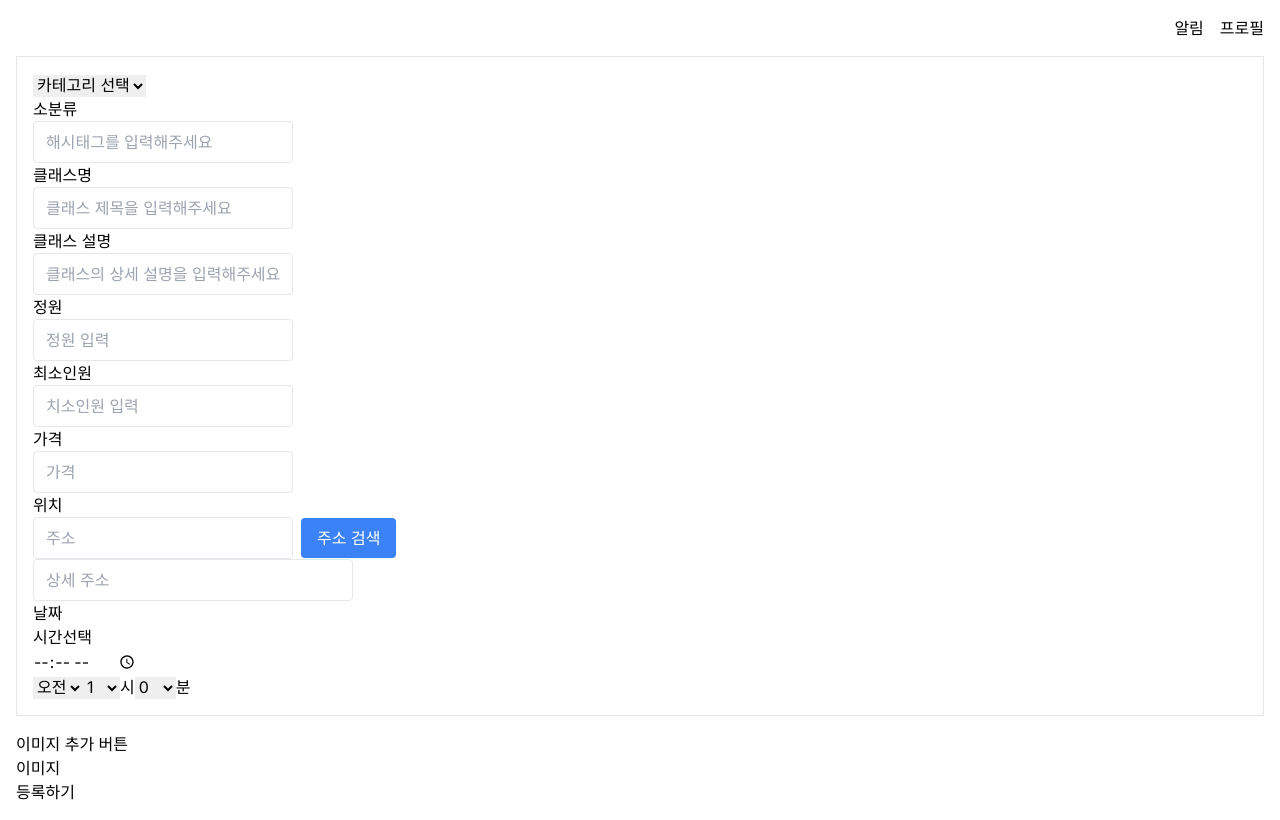
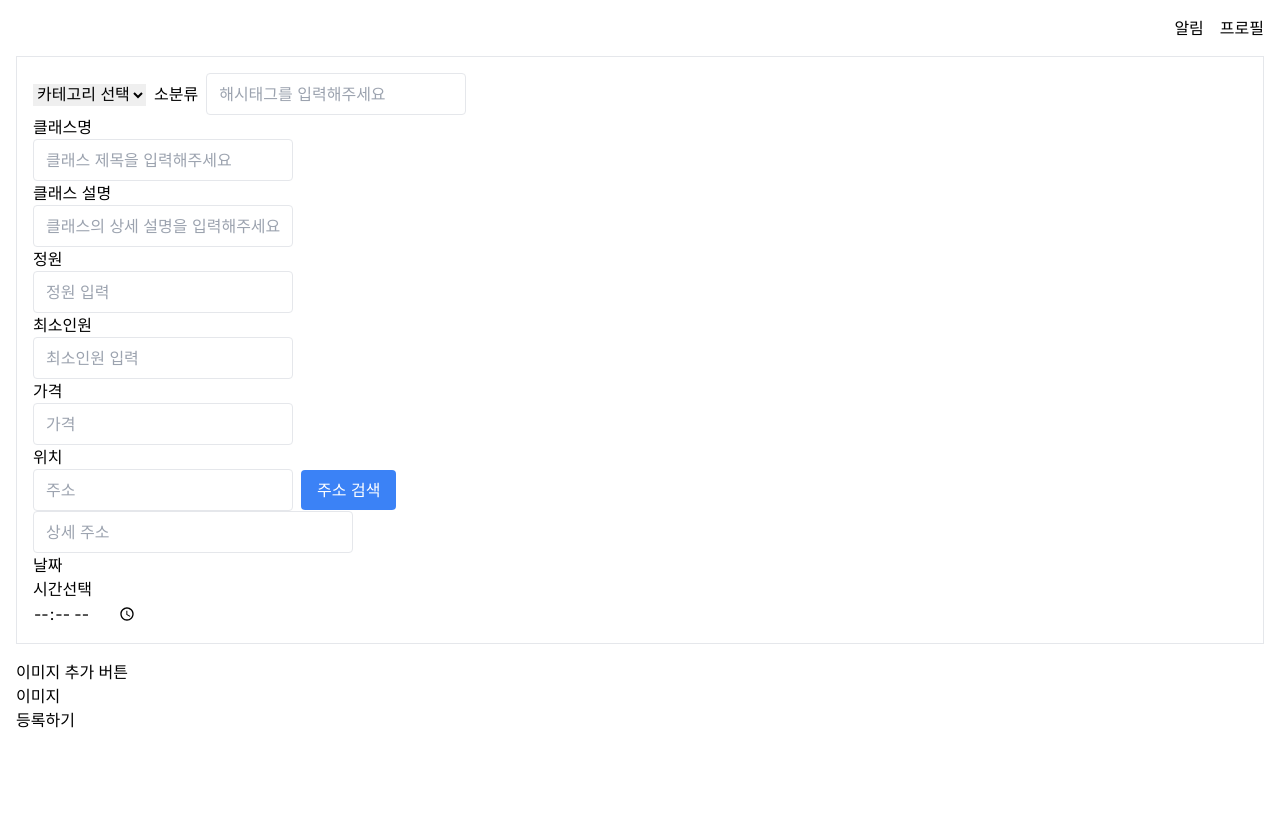
Before and after one commit to ClassRoom-Project/ClassRoom-Project, a Next.js app: page /register in a window 1280 px wide. Built offline with nearby package versions, Linux system fonts and the light colour scheme.

Commit message:
style: flex 설정 #11

```diff
--- a/src/app/register/page.tsx
+++ b/src/app/register/page.tsx
@@ -18,10 +18,6 @@ export default function RegisterPage() {
   const [address, setAddress] = useState('');
   const [detailAddress, setDetailAddress] = useState('');
   const [selectedTime, setSelectedTime] = useState('');
-  // 추가된 상태 관리
-  const [timeHour, setTimeHour] = useState('');
-  const [timeMinute, setTimeMinute] = useState('');
-  const [timePeriod, setTimePeriod] = useState('');
 
   // 우편번호 찾기 모달을 여는 함수
   const openPostCode = () => {
@@ -92,24 +88,6 @@ export default function RegisterPage() {
     setSelectedTime(event.target.value);
   };
 
-  // 시간, 분, 오전/오후 선택을 위한 옵션
-  const hours = Array.from({ length: 12 }, (_, i) => i + 1);
-  const minutes = Array.from({ length: 60 }, (_, i) => i);
-  const periods = ['오전', '오후'];
-
-  // 시간 변경 핸들러 함수
-  const handleTimeHourChange = (event: React.ChangeEvent<HTMLSelectElement>) => {
-    setTimeHour(event.target.value);
-  };
-
-  const handleTimeMinuteChange = (event: React.ChangeEvent<HTMLSelectElement>) => {
-    setTimeMinute(event.target.value);
-  };
-
-  const handleTimePeriodChange = (event: React.ChangeEvent<HTMLSelectElement>) => {
-    setTimePeriod(event.target.value);
-  };
-
   return (
     <div className='p-4'>
       <div className='flex justify-end space-x-4'>
@@ -118,6 +96,7 @@ export default function RegisterPage() {
       </div>
       <div className='border p-4 flex flex-col item-center mt-4'>
         <div className='w-full max-w-md'>
+          <div className="flex items-center space-x-2">
             <div>
               {/* 카테고리 드롭다운 */}
               <select value={selectedCategory} onChange={handleCategoryChange}>
@@ -136,6 +115,7 @@ export default function RegisterPage() {
               <input className="form-input px-3 py-2 border rounded flex-grow" type="text" value={subCategory} onChange={handleSubCategoryChange} placeholder="해시태그를 입력해주세요"/>
             </div>
           </div>
+        </div>
         <div>클래스명</div>
         <div>
             <input className="form-input px-3 py-2 border rounded flex-grow" type="text" value={className} onChange={handleClassNameChange} placeholder="클래스 제목을 입력해주세요"/>
@@ -151,7 +131,7 @@ export default function RegisterPage() {
           </div>
           <div>최소인원</div>
           <div>
-            <input className="form-input px-3 py-2 border rounded flex-grow" type="text" value={minNumber} onChange={handleMinNumberChange} placeholder="치소인원 입력"/>
+            <input className="form-input px-3 py-2 border rounded flex-grow" type="text" value={minNumber} onChange={handleMinNumberChange} placeholder="최소인원 입력"/>
           </div>
         </div>
         <div>가격</div>
@@ -187,25 +167,6 @@ export default function RegisterPage() {
             value={selectedTime}
             onChange={handleTimeChange}
           />
-          <div>
-            <select value={timePeriod} onChange={handleTimePeriodChange}>
-              {periods.map((period) => (
-                <option key={period} value={period}>{period}</option>
-              ))}
-            </select>
-            <select value={timeHour} onChange={handleTimeHourChange}>
-              {hours.map((hour) => (
-                <option key={hour} value={hour}>{hour}</option>
-              ))}
-            </select>
-            시
-            <select value={timeMinute} onChange={handleTimeMinuteChange}>
-              {minutes.map((minute) => (
-                <option key={minute} value={minute}>{minute}</option>
-              ))}
-            </select>
-            분
-          </div>
         </div>
       </div>
       <div className="mt-4">
```
Lines whose indentation alone changed are shown as unchanged.
